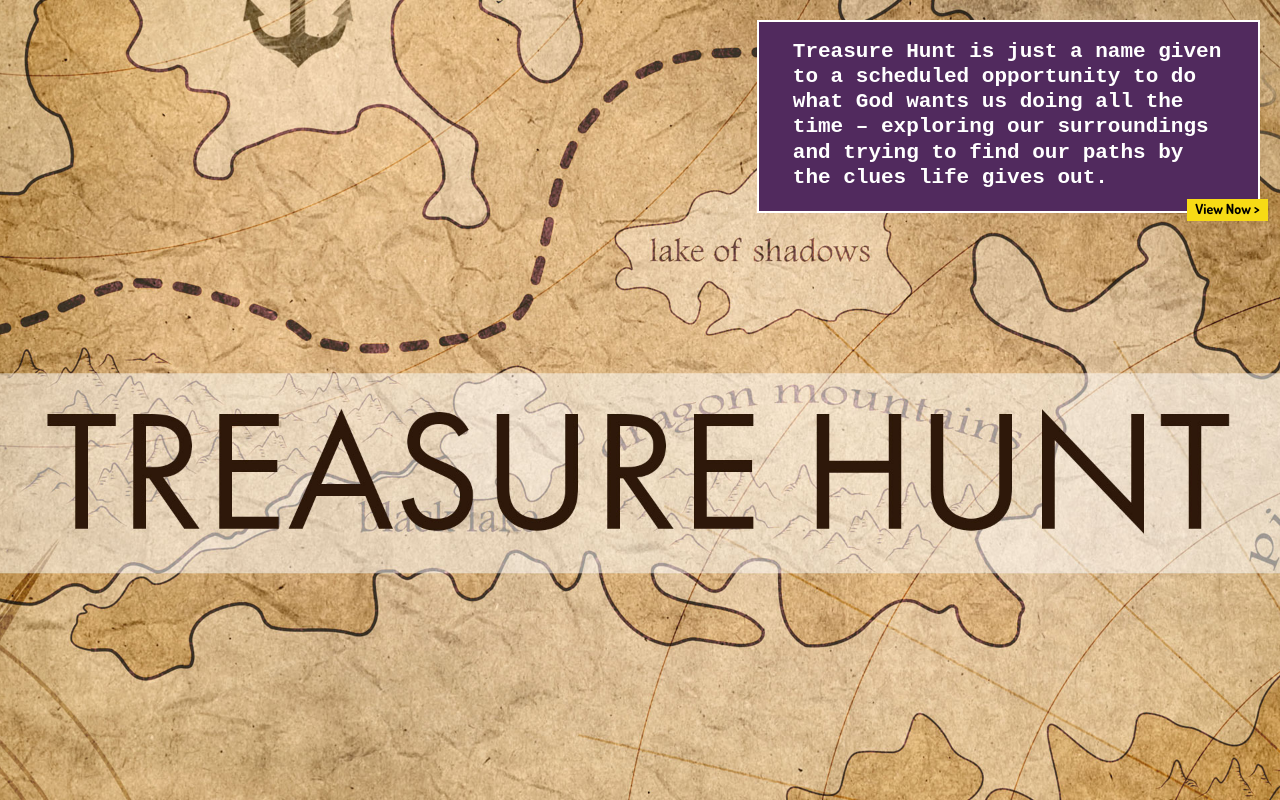
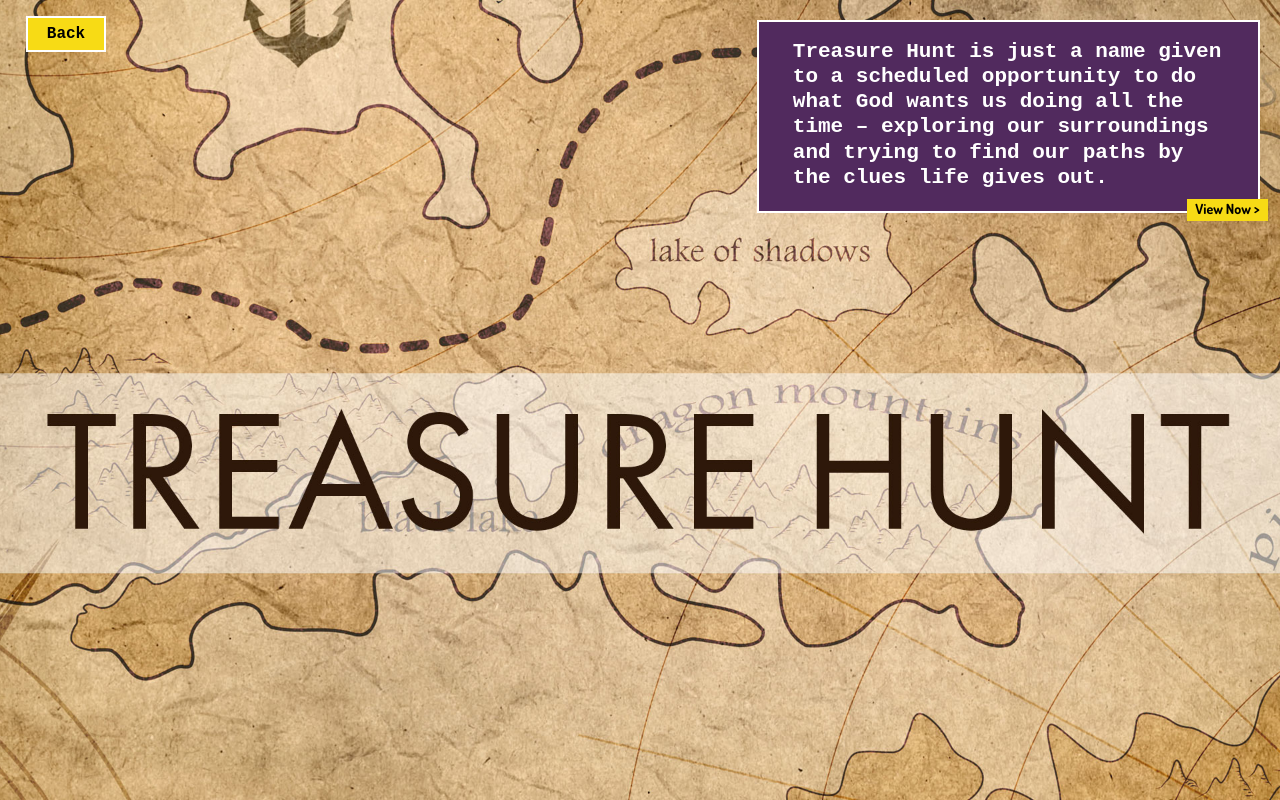
Before and after one commit to goodday451999/effe-edit, a plain HTML site: page events/informal.html in a window 1280 px wide. Drawn offline with Linux system fonts and the light colour scheme; a script that the page names is missing.

Commit message:
Minor changes

```diff
--- a/events/css/sequence-theme.pop-slide.css
+++ b/events/css/sequence-theme.pop-slide.css
@@ -174,10 +174,10 @@ html,
 }
 
 .seq .seq-title {
-  display: inline-block;
+  /* display: inline-block; */
   position: absolute;
   z-index: 3;
-  bottom: 20px;
+  /* bottom: 100px; */
   left: 50%;
   width: 90%;
   margin-left: -47%;
@@ -193,8 +193,9 @@ html,
 .seq .seq-title h2 {
   margin: .6em 0 .4em 0;
   font-family: 'Courier New', Courier, monospace;
-  font-size: 1em;
+  font-size: 0.75em;
 }
+
 
 .seq .seq-title .seq-button {
   position: relative;
@@ -229,7 +230,8 @@ html,
 }
 
 .seq.seq-active .seq-title {
-  bottom: 70px;
+   top: 20px;
+   /* bottom: 200px; */
 }
 
 @media only screen and (min-width: 480px) {
@@ -323,7 +325,7 @@ html,
     left: auto;
     right: 20px;
     margin-left: auto;
-    bottom: auto;
+    /* bottom: auto; */
     -webkit-transition-duration: .35s;
     transition-duration: .35s;
     -webkit-transition-property: -webkit-transform;
@@ -378,3 +380,29 @@ html,
 }
 
 /*# sourceMappingURL=sequence-theme.pop-slide.css.map */
+
+
+.back{
+  position: absolute;
+  height: 4%;
+  width: 6%;
+  left: 2%;
+  top: 2%;
+  color: black;
+  font-size: 16px;
+  z-index: 100;
+  color: black;
+  /* margin: auto; */
+  text-align: center;
+  background-color: #F7DB15;
+  font-weight: 600;
+  font-family: 'Courier New', Courier, monospace;
+  border: 2px solid white;
+}
+
+.back .back-inner{
+  position: relative;
+  top: 50%;
+  transform: translateY(-50%);
+  cursor: pointer;
+}
--- a/events/informal.html
+++ b/events/informal.html
@@ -18,6 +18,13 @@
   <![endif]-->
 </head>
 <body>
+
+    <a href="index.html">
+        <div class="back">
+            <div class="back-inner">
+             Back
+            </div>
+          </div></a>
 
   <div id="sequence" class="seq">
 
```
Also changed, not shown: events/index.html (+7 -0 lines), events/mainstage.html (+7 -0 lines).
